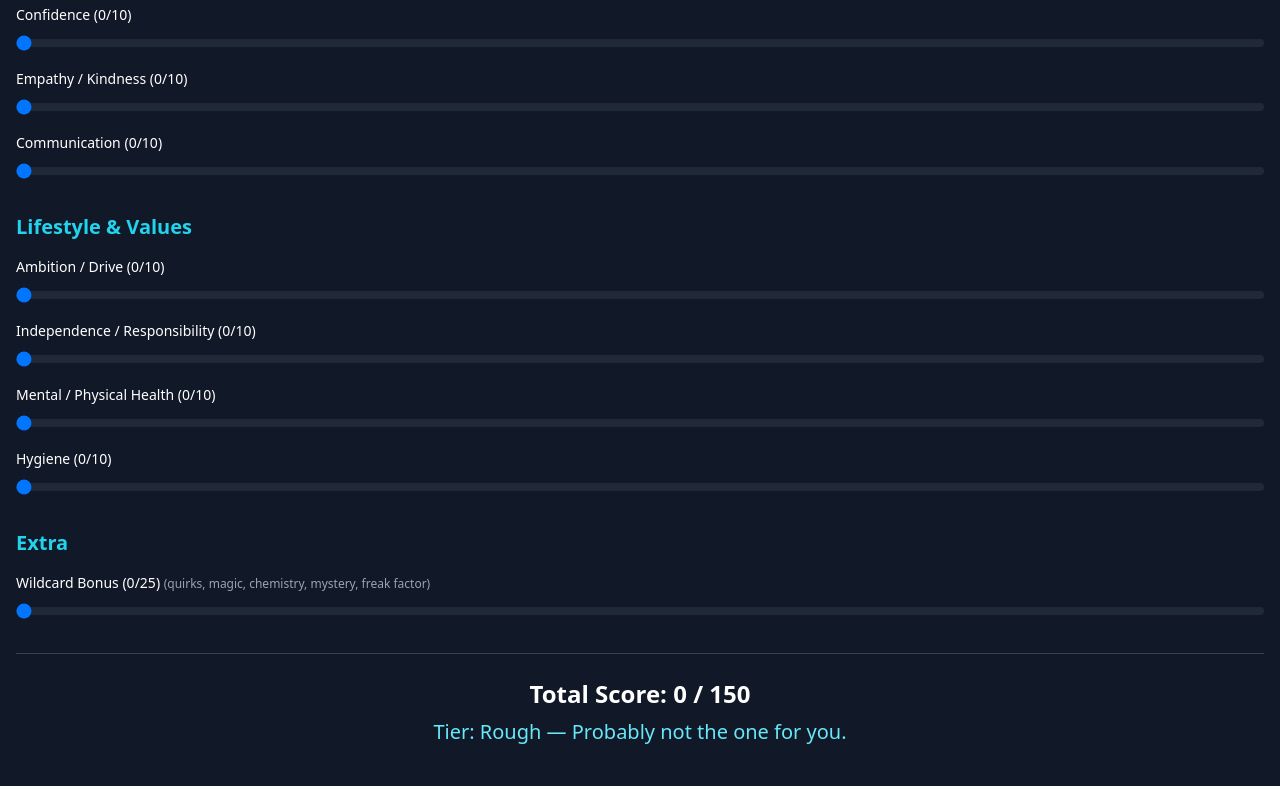
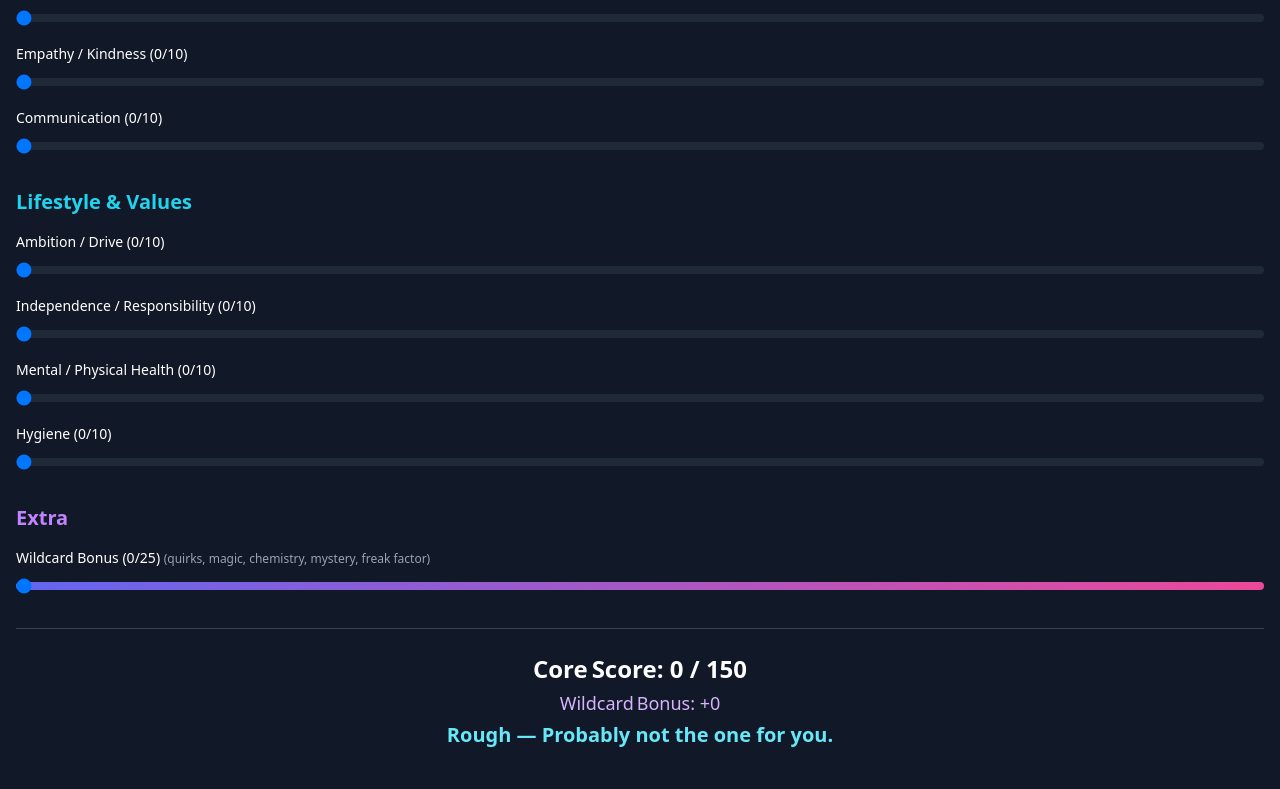
Before and after one commit to TyroneWillings1/thefinetest, a React (Create React App) app: page / in a window 1280 px wide. Shown: the part 640-1429 px from the top of the page. Built offline with nearby package versions, Linux system fonts and the light colour scheme.

Commit message:
Add Wildcard Extra group & correct totals

```diff
--- a/src/App.js
+++ b/src/App.js
@@ -1,50 +1,62 @@
 import { useState } from "react";
 import "./index.css";
 
+/* -------- Trait groups -------- */
 const traitGroups = {
   Appearance: [
     { label: "Face", max: 20 },
     { label: "Hair", max: 10 },
     { label: "Legs", max: 10 },
-    { label: "Body Proportion", max: 10 },
+    { label: "Body Proportion", max: 10 },
   ],
-  "Personality & Mind": [
+  "Personality & Mind": [
     { label: "Intelligence", max: 15 },
     { label: "Humor", max: 15 },
     { label: "Confidence", max: 10 },
-    { label: "Empathy / Kindness", max: 10 },
+    { label: "Empathy / Kindness", max: 10 },
     { label: "Communication", max: 10 },
   ],
-  "Lifestyle & Values": [
-    { label: "Ambition / Drive", max: 10 },
-    { label: "Independence / Responsibility", max: 10 },
-    { label: "Mental / Physical Health", max: 10 },
+  "Lifestyle & Values": [
+    { label: "Ambition / Drive", max: 10 },
+    { label: "Independence / Responsibility", max: 10 },
+    { label: "Mental / Physical Health", max: 10 },
     { label: "Hygiene", max: 10 },
-  ],
-  Extra: [
-    { label: "Wildcard Bonus", max: 25, description: "(quirks, magic, chemistry, mystery, freak factor)" },
   ],
 };
 
-const allTraits = Object.values(traitGroups).flat();
+/* Extra (Wildcard) group */
+const extraTraits = [
+  {
+    label: "Wildcard Bonus",
+    max: 25,
+    description: "(quirks, magic, chemistry, mystery, freak factor)",
+  },
+];
 
+/* Flatten arrays for indexing */
+const coreTraits = Object.values(traitGroups).flat();
+const allTraits  = [...coreTraits, ...extraTraits];
+
+/* -------- Tier logic -------- */
 function getTier(score) {
-  if (score >= 150) return "God Tier — Marry her immediately.";
-  if (score >= 140) return "Elite — Too good to be true, investigate further.";
-  if (score >= 120) return "Exceptional — A rare gem, lock that down.";
-  if (score >= 90) return "High Quality — Built different in all the right ways.";
-  if (score >= 50) return "Average — There’s potential!";
-  return "Rough — Probably not the one for you.";
+  if (score >= 150) return "God Tier — Marry her immediately.";
+  if (score >= 140) return "Elite — Too good to be true, investigate further.";
+  if (score >= 120) return "Exceptional — A rare gem, lock that down.";
+  if (score >= 90)  return "High Quality — Built different in all the right ways.";
+  if (score >= 50)  return "Average — There’s potential!";
+  return "Rough — Probably not the one for you.";
 }
 
 export default function App() {
   const [scores, setScores] = useState(Array(allTraits.length).fill(0));
 
-  const total = scores
-    .slice(0, allTraits.length - 1) // exclude Wildcard Bonus
+  /* Core total (exclude wildcard) */
+  const coreTotal = scores
+    .slice(0, coreTraits.length)
     .reduce((sum, val) => sum + Number(val), 0);
 
-  const tier = getTier(total);
+  const wildcard = scores[coreTraits.length]; // last item
+  const tier     = getTier(coreTotal);
 
   const handleChange = (index, value) => {
     const updated = [...scores];
@@ -52,55 +64,89 @@ export default function App() {
     setScores(updated);
   };
 
+  /* Helper: slider gradient */
+  const sliderBG = (pct) => {
+    const color =
+      pct <= 20  ? "#ef4444" :  // red
+      pct <= 50  ? "#facc15" :  // yellow
+                   "#22c55e";   // green
+    return `linear-gradient(to right, ${color} ${pct}%, #1f2937 ${pct}%)`;
+  };
+
   return (
     <div className="min-h-screen bg-gray-900 text-white py-10 px-4 font-sans">
-      <h1 className="text-3xl font-bold text-center">The FINE Test</h1>
-      <p className="text-center text-gray-300 mb-8">Rate each trait to calculate your score and tier.</p>
-      <hr className="border-gray-700 mb-6" />
+      <h1 className="text-3xl font-bold text-center">The FINE Test</h1>
+      <p className="text-center text-gray-300 mb-8">
+        Rate each trait below; Wildcard bonus is extra flair.
+      </p>
 
-      {Object.entries(traitGroups).map(([groupName, traits], groupIndex) => (
-        <div key={groupName} className="mb-8">
-          <h2 className="text-xl font-semibold text-cyan-400 mb-4">{groupName}</h2>
-          {traits.map((trait, index) => {
-            const globalIndex = Object.values(traitGroups).slice(0, groupIndex).flat().length + index;
-            const value = scores[globalIndex];
-            const max = trait.max;
-            const percentage = (value / max) * 100;
-            let color;
-
-            if (percentage <= 20) color = "red";
-            else if (percentage <= 50) color = "yellow";
-            else color = "green";
-
-            const style = {
-              background: `linear-gradient(to right, ${
-                color === "red" ? "#f87171" : color === "yellow" ? "#facc15" : "#4ade80"
-              } ${percentage}%, #1f2937 ${percentage}%)`,
-            };
-
+      {/* -------- Core groups -------- */}
+      {Object.entries(traitGroups).map(([group, traits]) => (
+        <section key={group} className="mb-8">
+          <h2 className="text-xl font-semibold text-cyan-400 mb-4">{group}</h2>
+          {traits.map((t, idx) => {
+            const i   = coreTraits.findIndex(ct => ct.label === t.label);
+            const val = scores[i];
+            const pct = (val / t.max) * 100;
             return (
-              <div key={trait.label} className="mb-4">
-                <label className="block text-sm font-medium text-white mb-1">
-                  {trait.label} ({value}/{max}) {trait.description && <span className="text-gray-400 text-xs">{trait.description}</span>}
+              <div key={t.label} className="mb-4">
+                <label className="block text-sm font-medium mb-1">
+                  {t.label} ({val}/{t.max})
                 </label>
                 <input
                   type="range"
                   min="0"
-                  max={max}
-                  value={value}
-                  onChange={(e) => handleChange(globalIndex, e.target.value)}
+                  max={t.max}
+                  value={val}
+                  onChange={(e) => handleChange(i, e.target.value)}
                   className="w-full h-2 rounded-full appearance-none"
-                  style={style}
+                  style={{ background: sliderBG(pct) }}
                 />
               </div>
             );
           })}
-        </div>
+        </section>
       ))}
 
+      {/* -------- Wildcard group -------- */}
+      <section className="mb-8">
+        <h2 className="text-xl font-semibold text-purple-400 mb-4">Extra</h2>
+        {extraTraits.map((t, idx) => {
+          const i   = coreTraits.length + idx;     // wildcard index
+          const val = scores[i];
+          const pct = (val / t.max) * 100;
+          return (
+            <div key={t.label} className="mb-4">
+              <label className="block text-sm font-medium mb-1">
+                {t.label} ({val}/{t.max}){" "}
+                <span className="text-gray-400 text-xs">{t.description}</span>
+              </label>
+              <input
+                type="range"
+                min="0"
+                max={t.max}
+                value={val}
+                onChange={(e) => handleChange(i, e.target.value)}
+                className="w-full h-2 rounded-full appearance-none bg-gradient-to-r from-indigo-500 to-pink-500"
+              />
+            </div>
+          );
+        })}
+      </section>
+
+      {/* -------- Summary -------- */}
       <hr className="border-gray-700 my-6" />
-      <h2 className="text-2xl font-bold text-center">Total Score: {total} / 150</h2>
-      <h3 className="text-xl text-center text-cyan-300 mt-2">Tier: {tier}</h3>
+      <div className="text-center space-y-1">
+        <p className="text-2xl font-bold">
+          Core Score: {coreTotal} / 150
+        </p>
+        <p className="text-lg text-purple-300">
+          Wildcard Bonus: +{wildcard}
+        </p>
+        <p className="text-xl text-cyan-300 mt-2 font-semibold">
+          {tier}
+        </p>
+      </div>
     </div>
   );
 }
```
